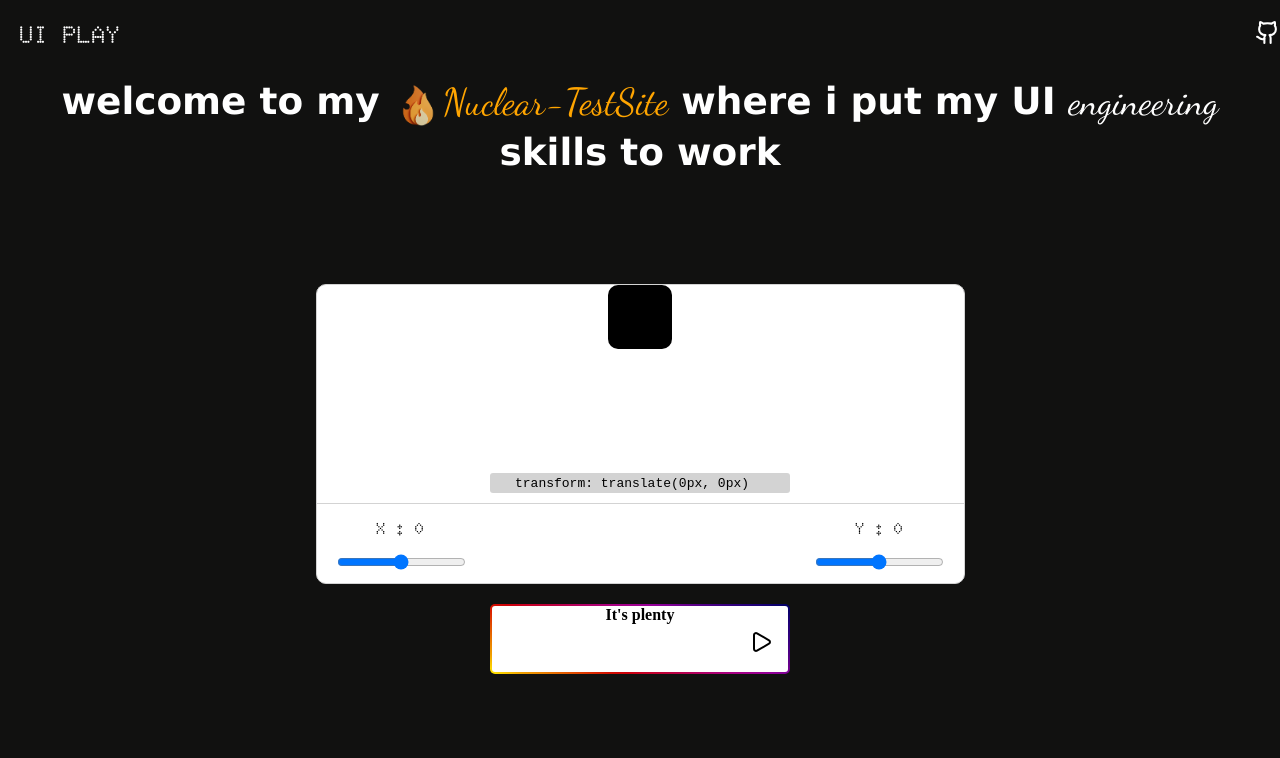
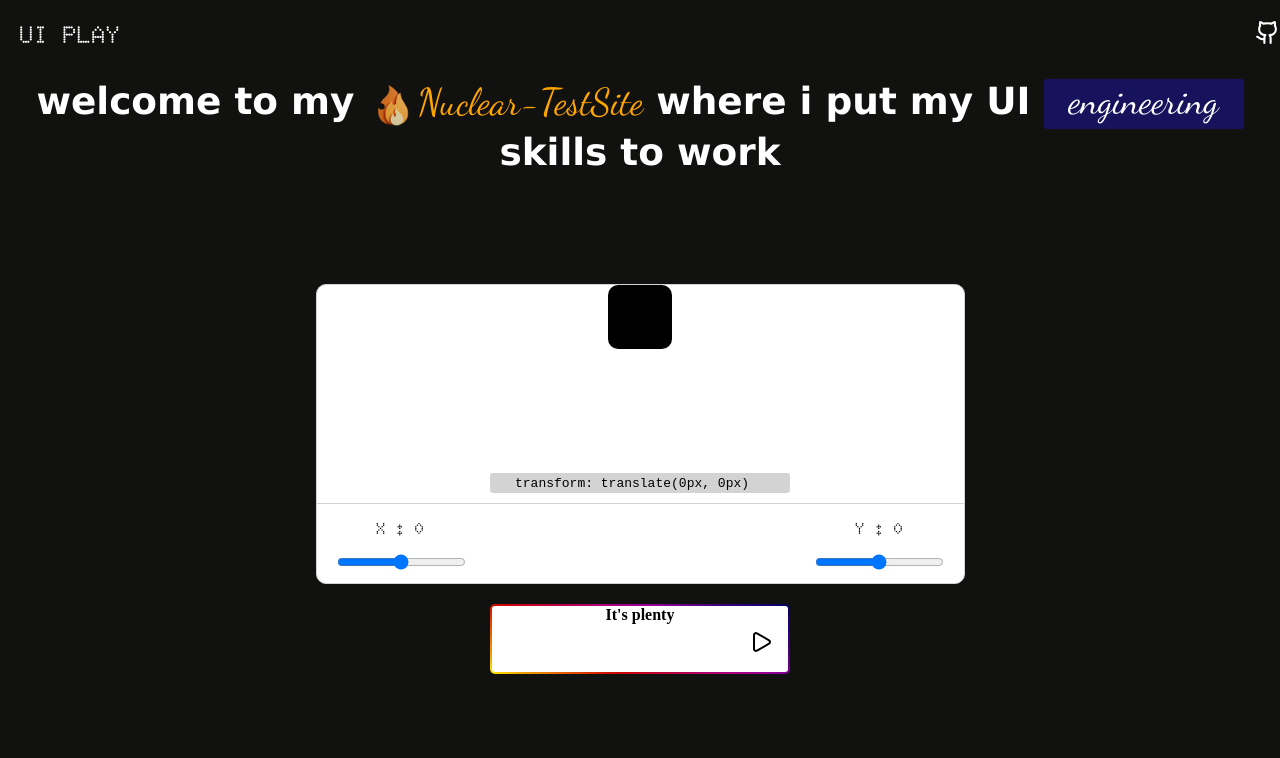
Before and after one commit to Genesispro-maker/ui-playground, a React (Vite) app in the folder ui/: page / in a window 1280 px wide. Shown: the top 758 px of the page. Built offline with nearby package versions, Linux system fonts and the light colour scheme.

Commit message:
Update global.css

```diff
--- a/ui/src/global.css
+++ b/ui/src/global.css
@@ -60,11 +60,15 @@ body{
   float: left;
 }
 
-.UI{
-  display: block;
-  width: 20px;
-  height: 20px;
+.engineering{
+  display: inline-block;
+  width: 200px;
+  height: 50px;
+  text-align: center;
+  vertical-align: middle;
+  text-align: center;
   background-color: hsla(243 82% 46.3% / 0.38);
+  border-radius: 3px;
 }
 
 @media (max-width: 500px) and (min-width: 300px) and (orientation: portrait){
```
